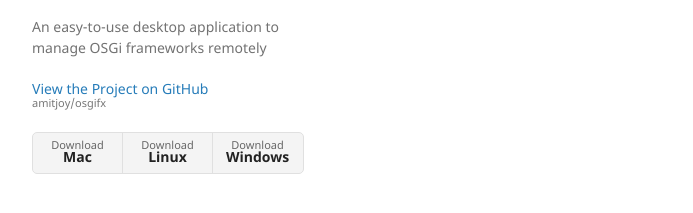
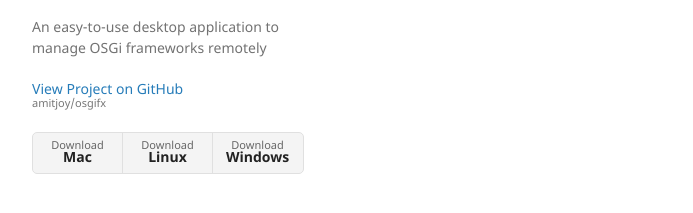
Before and after one commit to amitjoy/osgifx, a Jekyll site: the page built from another-page.md, in a window 1280 px wide. Shown: the part 253-466 px from the top of the page, without its empty margins (178-871 px from the left). Built offline with Jekyll 4.4.1, drawn with Linux system fonts in a browser that asks for light colours; our own code applies the rules of GitHub Pages for plain Markdown files.

Commit message:
Fixed Grammar

```diff
--- a/_layouts/default.html
+++ b/_layouts/default.html
@@ -24,7 +24,7 @@
         <p>{{ site.description | default: site.github.project_tagline }}</p>
 
         {% if site.github.is_project_page %}
-        <p class="view"><a href="{{ site.github.repository_url }}">View the Project on GitHub <small>{{ site.github.repository_nwo }}</small></a></p>
+        <p class="view"><a href="{{ site.github.repository_url }}">View Project on GitHub <small>{{ site.github.repository_nwo }}</small></a></p>
         {% endif %}
 
         {% if site.github.is_user_page %}
```
